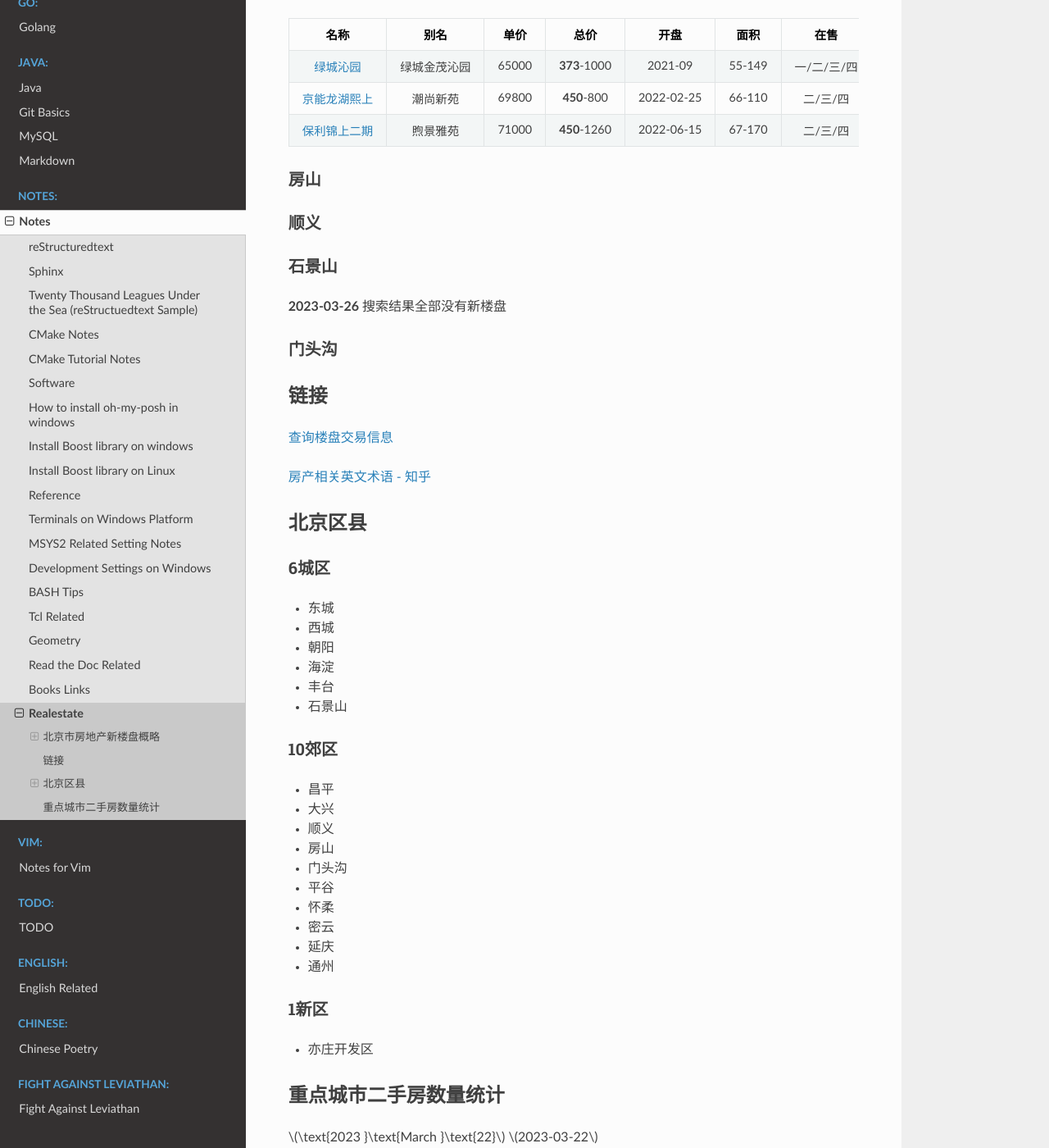
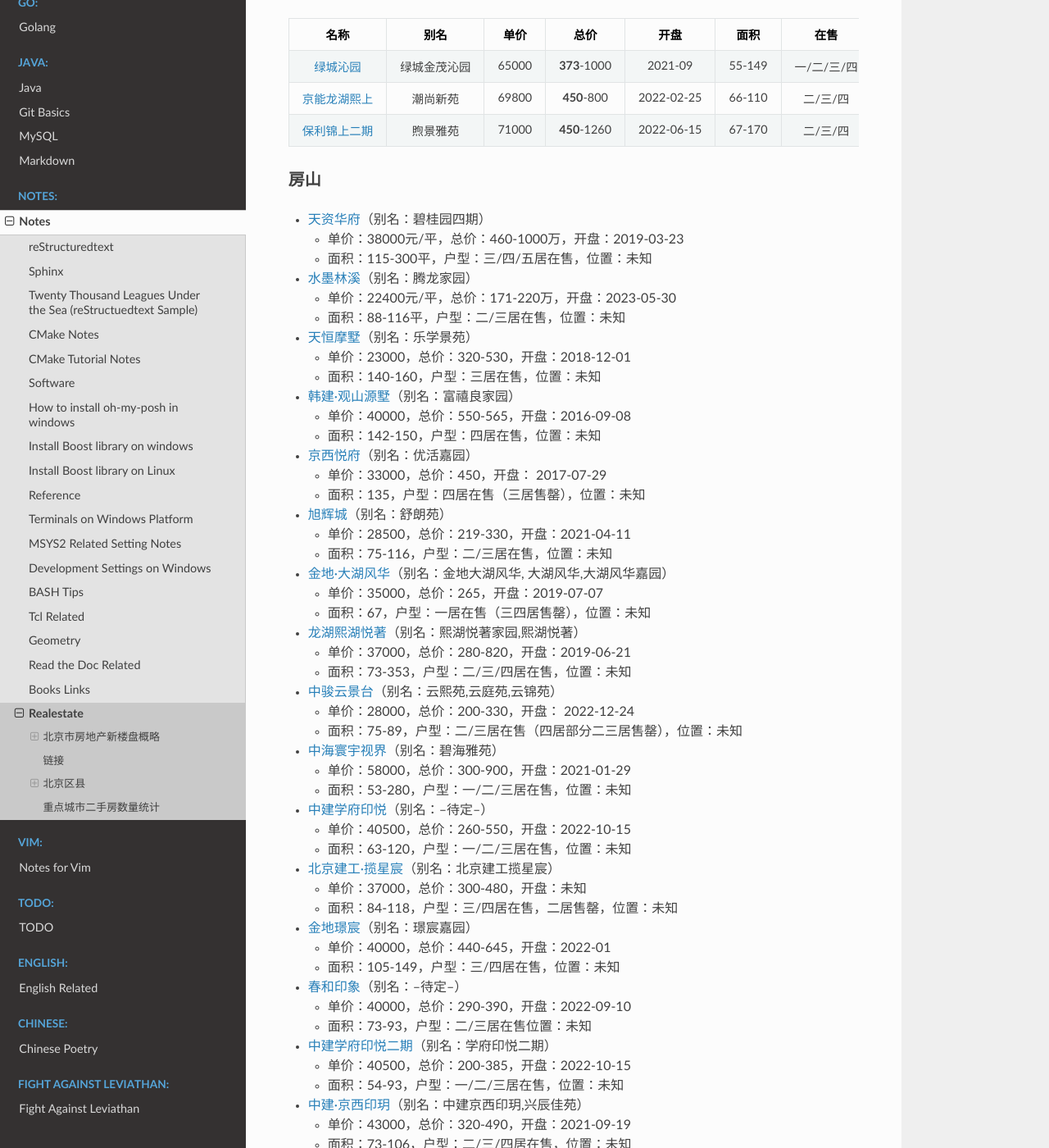
Before and after one commit to Pyrad/pyradnotes, a Sphinx documentation site: the page built from source/Notes/realestate.md, in a window 1280 px wide and 1400 px high, scrolled down 4260 px. Shown: the whole window at 82% size. Built offline with Sphinx 7.4.7 and the Read the Docs theme 2.0.0, drawn with Linux system fonts in a browser that asks for light colours; a script that is not in the unit is left out; some of the changed text lies outside the part shown.

Commit message:
Realestate Finished new buildings in Fangshan District

```diff
--- a/source/Notes/realestate.md
+++ b/source/Notes/realestate.md
@@ -152,6 +152,64 @@
 
 ### 房山
 
+- [天资华府](https://bj.fang.ke.com/loupan/p_tzhfaargq/)（别名：碧桂园四期）
+	- 单价：38000元/平，总价：460-1000万，开盘：2019-03-23
+	- 面积：115-300平，户型：三/四/五居在售，位置：未知
+- [水墨林溪](https://bj.fang.ke.com/loupan/p_smlxaatab/)（别名：腾龙家园）
+	- 单价：22400元/平，总价：171-220万，开盘：2023-05-30
+	- 面积：88-116平，户型：二/三居在售，位置：未知
+- [天恒摩墅](https://bj.fang.ke.com/loupan/p_thmsaazah/)（别名：乐学景苑）
+	- 单价：23000，总价：320-530，开盘：2018-12-01
+	- 面积：140-160，户型：三居在售，位置：未知
+- [韩建·观山源墅](https://bj.fang.ke.com/loupan/p_gsysabdqo/)（别名：富禧良家园）
+	- 单价：40000，总价：550-565，开盘：2016-09-08
+	- 面积：142-150，户型：四居在售，位置：未知
+- [京西悦府](https://bj.fang.ke.com/loupan/p_thjxyfabiyr/)（别名：优活嘉园）
+	- 单价：33000，总价：450，开盘： 2017-07-29
+	- 面积：135，户型：四居在售（三居售罄），位置：未知
+- [旭辉城](https://bj.fang.ke.com/loupan/p_xhcbidpe/)（别名：舒朗苑）
+	- 单价：28500，总价：219-330，开盘：2021-04-11
+	- 面积：75-116，户型：二/三居在售，位置：未知
+- [金地·大湖风华](https://bj.fang.ke.com/loupan/p_jdhfhbjyhd/)（别名：金地大湖风华, 大湖风华,大湖风华嘉园）
+	- 单价：35000，总价：265，开盘：2019-07-07
+	- 面积：67，户型：一居在售（三四居售罄），位置：未知
+- [龙湖熙湖悦著](https://bj.fang.ke.com/loupan/p_xhyzbjyif/)（别名：熙湖悦著家园,熙湖悦著）
+	- 单价：37000，总价：280-820，开盘：2019-06-21
+	- 面积：73-353，户型：二/三/四居在售，位置：未知
+- [中骏云景台](https://bj.fang.ke.com/loupan/p_zjyjtblcju/)（别名：云熙苑,云庭苑,云锦苑）
+	- 单价：28000，总价：200-330，开盘： 2022-12-24
+	- 面积：75-89，户型：二/三居在售（四居部分二三居售罄），位置：未知
+- [中海寰宇视界](https://bj.fang.ke.com/loupan/p_zhhysjblkxk/)（别名：碧海雅苑）
+	- 单价：58000，总价：300-900，开盘：2021-01-29
+	- 面积：53-280，户型：一/二/三居在售，位置：未知
+- [中建学府印悦](https://bj.fang.ke.com/loupan/p_zjxfyybmmma/)（别名：--待定--）
+	- 单价：40500，总价：260-550，开盘：2022-10-15
+	- 面积：63-120，户型：一/二/三居在售，位置：未知
+- [北京建工·揽星宸](https://bj.fang.ke.com/loupan/p_bjjglxcbmxzw/)（别名：北京建工揽星宸）
+	- 单价：37000，总价：300-480，开盘：未知
+	- 面积：84-118，户型：三/四居在售，二居售罄，位置：未知
+- [金地璟宸](https://bj.fang.ke.com/loupan/p_jdjcbmcwg/)（别名：璟宸嘉园）
+	- 单价：40000，总价：440-645，开盘：2022-01
+	- 面积：105-149，户型：三/四居在售，位置：未知
+- [春和印象](https://bj.fang.ke.com/loupan/p_chyxbmush/)（别名：--待定--）
+	- 单价：40000，总价：290-390，开盘：2022-09-10
+	- 面积：73-93，户型：二/三居在售位置：未知
+- [中建学府印悦二期](https://bj.fang.ke.com/loupan/p_zjxfyyeqbmwng/)（别名：学府印悦二期）
+	- 单价：40500，总价：200-385，开盘：2022-10-15
+	- 面积：54-93，户型：一/二/三居在售，位置：未知
+- [中建·京西印玥](https://bj.fang.ke.com/loupan/p_zjjxyyblnem/)（别名：中建京西印玥,兴辰佳苑）
+	- 单价：43000，总价：320-490，开盘：2021-09-19
+	- 面积：73-106，户型：二/三/四居在售，位置：未知
+- [天资陸号院](https://bj.fang.ke.com/loupan/p_tzlhybmdwi/)（别名：碧桂园）
+	- 单价：39000，总价：208-1200，开盘：未知
+	- 面积：52-333，户型：一/二/三/四居在售，位置：未知
+- [长阳光和作用](https://bj.fang.ke.com/loupan/p_cyghzyaakzr/)（别名：稻香雅园, 广阳新城地块, 稻田南里）
+	- 单价：37000，总价：323-439，开盘：2017-04-24
+	- 面积：89-112，户型：二/三居在售，位置：未知
+- [汇豪公园里](https://bj.fang.ke.com/loupan/p_hhgylbmvlx/)
+	- 单价：23000，总价：160-200，开盘： 2022-09-17
+	- 面积：64-90，户型：一/二居在售，位置：未知
+
 
 
 ### 顺义
```
